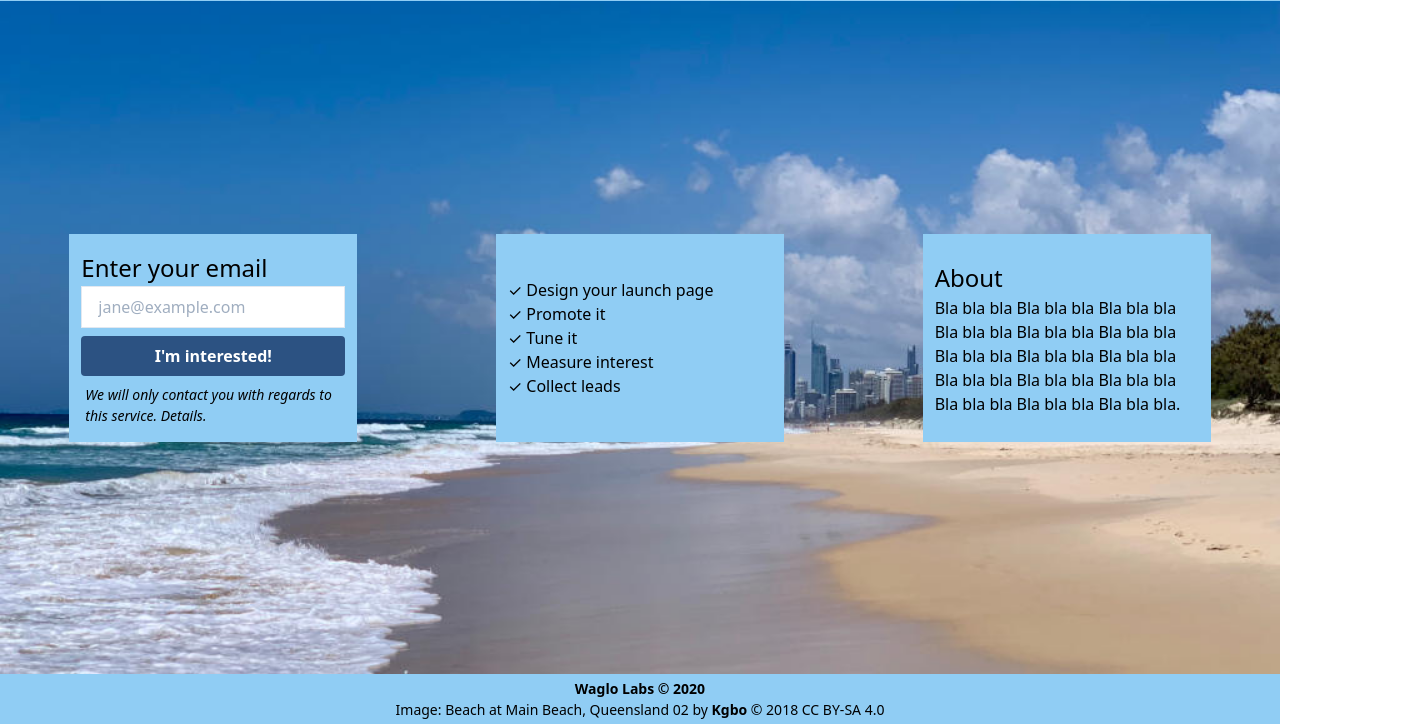
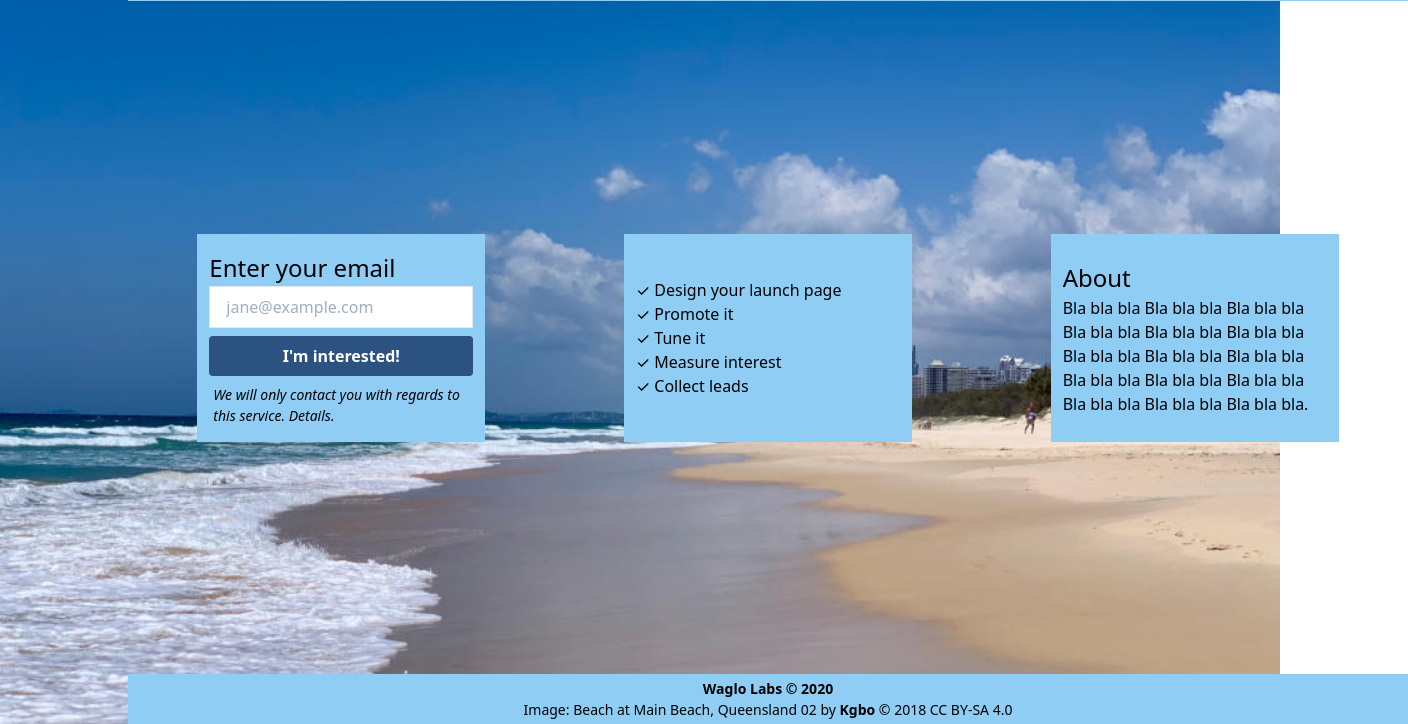
Before and after one commit to millette/tw, a website: page index.html in a window 1280 px wide. Shown: the part 76-800 px from the top of the page, 1408 px wide, since content can reach past the window. Drawn offline with nearby package versions, Linux system fonts and the light colour scheme; files that its build step writes are made by us from their sources.

Commit message:
Limit content width to 1024px (lg).

```diff
--- a/styles.css
+++ b/styles.css
@@ -160,3 +160,15 @@ footer {
     @apply hidden;
   }
 }
+
+@screen lg {
+  #wrapper {
+    max-width: 1024px;
+    @apply mx-auto;
+  }
+
+  header,
+  footer {
+    width: 100vw;
+  }
+}
```
